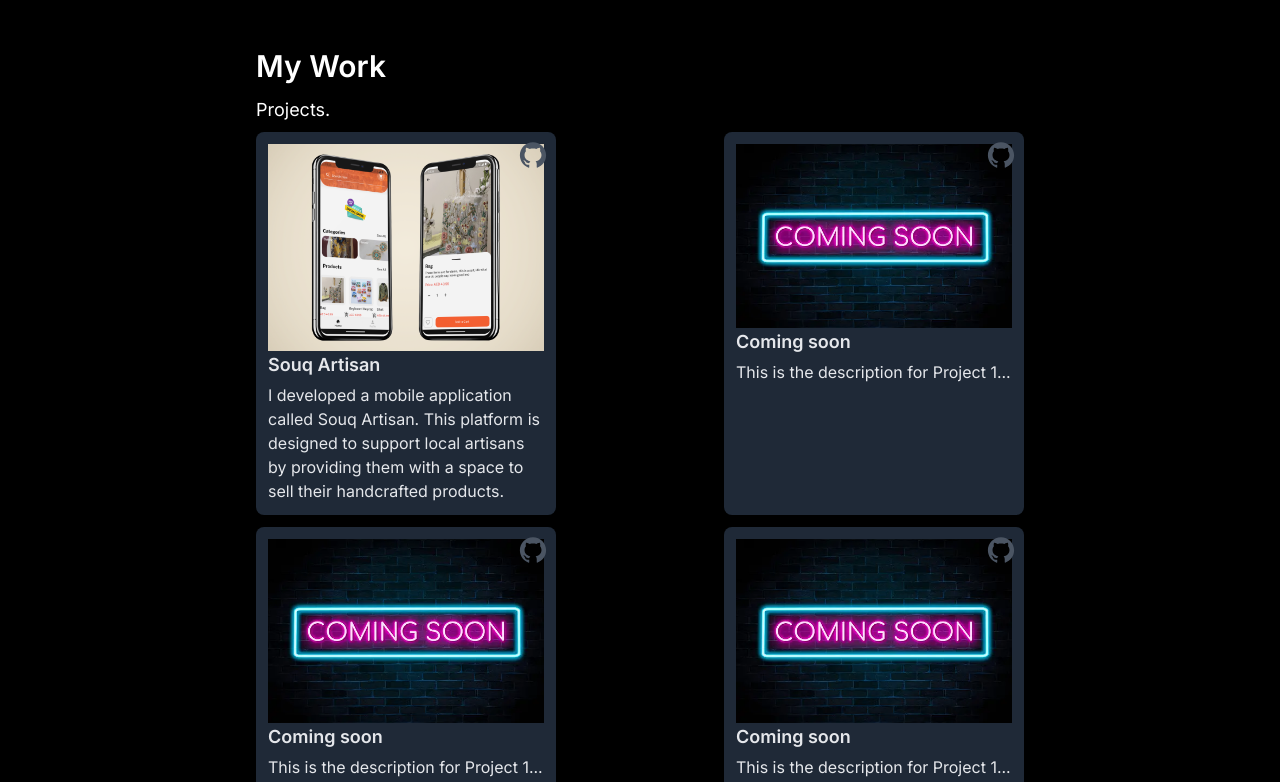
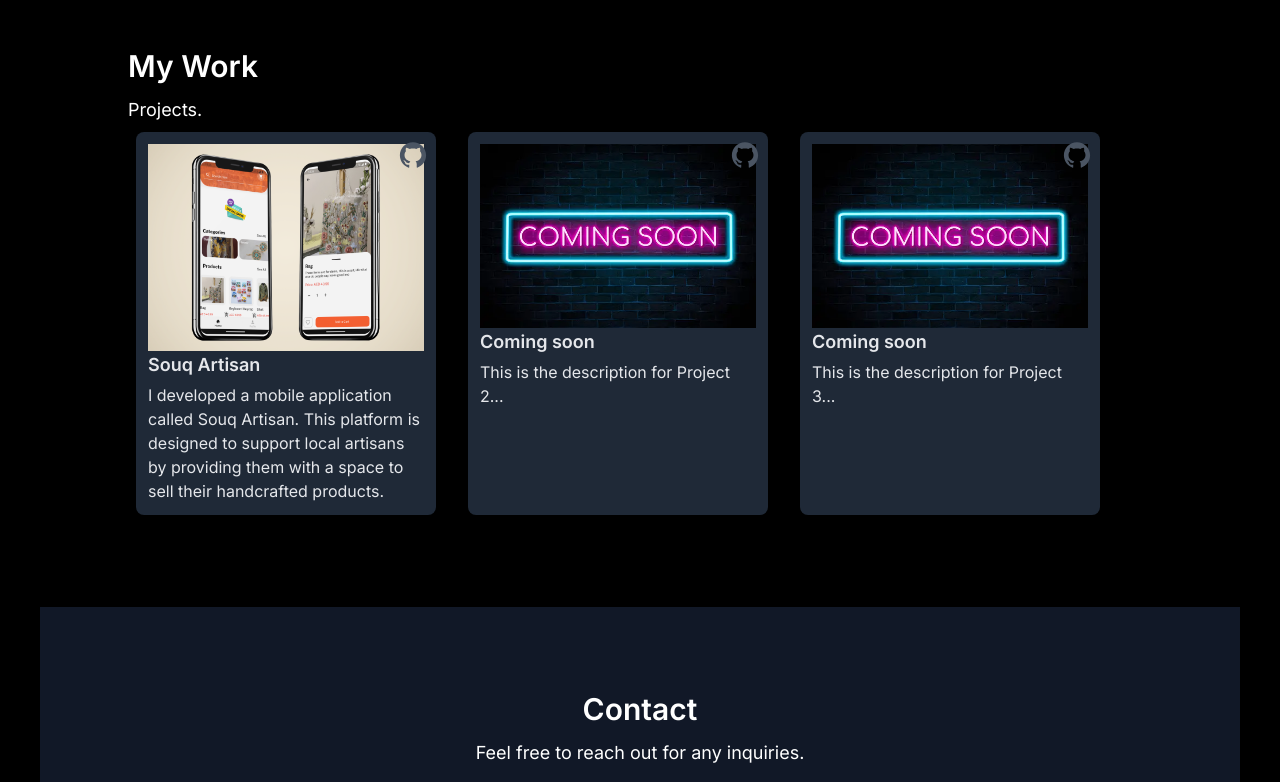
Before and after one commit to IbrahimShaikhli/IbrahimShaikhli.github.io, a Next.js app: page / in a window 1280 px wide. Shown: the part 1000-1782 px from the top of the page. Built offline with nearby package versions, Linux system fonts and the light colour scheme.

Commit message:
Initial commit

```diff
--- a/app/page.js
+++ b/app/page.js
@@ -13,36 +13,30 @@ export default function Home() {
       title: "Souq Artisan",
       description: "I developed a mobile application called Souq Artisan. This platform is designed to support local artisans by providing them with a space to sell their handcrafted products.",
       thumbnailSrc: "/demo.png",
-      githubLink: "https://github.com/Marton-Zeisler/Voluny",
+      githubLink: "https://github.com/IbrahimShaikhli/Souq-Artisan",
     },
     {
 
       title: "Coming soon",
-      description: "This is the description for Project 1...",
+      description: "This is the description for Project 2...",
       thumbnailSrc: "/comingsoon.png",
       githubLink: "https://github.com/Marton-Zeisler/Voluny",
     },
     {
 
       title: "Coming soon",
-      description: "This is the description for Project 1...",
+      description: "This is the description for Project 3...",
       thumbnailSrc: "/comingsoon.png",
       githubLink: "https://github.com/Marton-Zeisler/Voluny",
     },
-    {
 
-      title: "Coming soon",
-      description: "This is the description for Project 1...",
-      thumbnailSrc: "/comingsoon.png",
-      githubLink: "https://github.com/Marton-Zeisler/Voluny",
-    },
-    // Add more projects as needed
   ];
 
   return (
     <div>
       <head>
         <title>Ibrahim Khalid</title>
+        <link rel="icon" href="/i-logo.png" />
       </head>
 
       <main className="bg-black text-white px-10">
@@ -104,13 +98,13 @@ export default function Home() {
         </section>
 
         <section id="projects" className="py-20">
-          <div className="max-w-3xl mx-auto">
+          <div className="max-w-5xl mx-auto">
             <h3 className="text-3xl py-1 font-semibold">My Work</h3>
             <p className="text-lg py-2 leading-7">
               Projects.
             </p>
 
-            <div className="flex flex-wrap justify-between flex-wrap-container">
+            <div className="flex flex-wrap justify-start gap-4">
               {projectData.map((project, index) => (
                 <ProjectCard className="project-card"
                   key={index}
--- a/app/projectCard.js
+++ b/app/projectCard.js
@@ -44,7 +44,7 @@ const ProjectCard = ({ title, description, thumbnailSrc, githubLink, index }) =>
       initial="hidden"
       animate={inView ? "show" : "hidden"}
       variants={fadeIn}
-      className="bg-gray-800 rounded-lg shadow-md p-3 mb-3 relative"
+      className="bg-gray-800 rounded-lg shadow-md p-3  mx-2  mb-3 relative"
       style={{ maxWidth: '300px' }} // Set a maximum width for the card
     >
       <Tilt
@@ -65,16 +65,14 @@ const ProjectCard = ({ title, description, thumbnailSrc, githubLink, index }) =>
           />
           <h3 className="text-lg font-semibold mb-1 text-gray-200">{title}</h3>
           <p className="text-gray-200 ">{description}</p>
-          {/* <a href="#" className="text-purple-500 hover:underline">
-            View Details
-          </a> */}
+
           <a
             href={githubLink}
             target="_blank"
             rel="noopener noreferrer"
             className="absolute top-2 right-2 text-gray-600 hover:text-gray-800"
           >
-            <AiFillGithub className='hover:text-purple-600' size={30} />
+            <AiFillGithub className='hover:text-purple-600 hover-glow' size={30} />
           </a>
         </div>
       </Tilt>
```
Also changed, not shown: public/i-logo.png (added).
